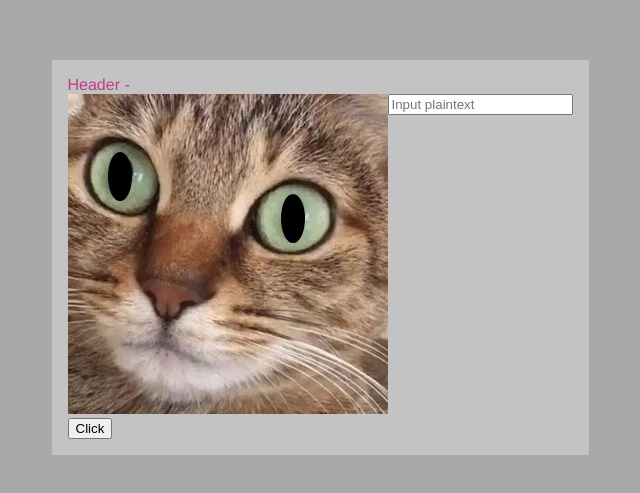
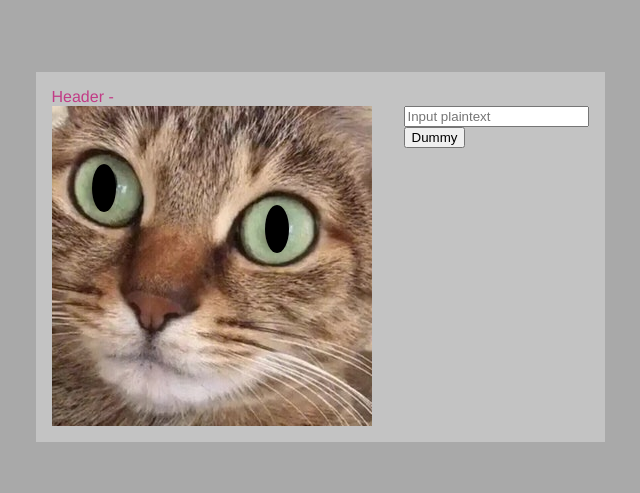
Before and after one commit to maurer2/cataract, a Vue app: page / in a window 1280 px wide. Shown: the part 143-636 px from the top of the page, without its empty margins (320-960 px from the left). Built offline with nearby package versions, Linux system fonts and the light colour scheme.

Commit message:
Moved debug button out of pupil container

```diff
--- a/src/App.vue
+++ b/src/App.vue
@@ -2,8 +2,8 @@
   <article class="layout">
     <header class="header">Header - {{ text }}</header>
     <main class="main" >
-        <PupilsComponent class="column" :text="text"></PupilsComponent>
-        <MainComponent class="column" :text="text" @update-text="updateTextPlain"></MainComponent>
+        <PupilsComponent class="column" :text="text" :dotDash="dotDash"></PupilsComponent>
+        <MainComponent class="column" :text="text" @update-text="updateTextPlain" @toggle-dot-dash="updateDotDash"></MainComponent>
     </main>
     <!-- <footer class="footer">Header</footer> -->
   </article>
@@ -21,14 +21,20 @@ import PupilsComponent from './components/PupilsComponent.vue';
   },
 })
 export default class App extends Vue {
-    textPlain: string | boolean = false;
+    textPlain: string = '';
+    dotDash: boolean = false;
 
     get text() {
-      return (this.textPlain === false) ? '': this.textPlain;
+      return this.textPlain;
     }
 
     updateTextPlain(value: string) {
       this.textPlain = value;
+    }
+
+    updateDotDash(value: boolean){
+      this.dotDash = value;
+      console.log('toggle', this.dotDash);
     }
 }
 </script>
@@ -66,9 +72,13 @@ export default class App extends Vue {
 
   .main {
     display: flex;
+    margin-left: -1rem;
+    margin-right: -1rem;
   }
 
   .column {
+    margin-left: 1rem;
+    margin-right: 1rem;
     flex-shrink: 1;
     flex-grow: 1;
     flex-basis: 0;
--- a/src/components/MainComponent.vue
+++ b/src/components/MainComponent.vue
@@ -7,9 +7,12 @@
           {{ textPlain }}
         </h1>
         -->
+        <input :value="textPlain" type="text" placeholder="Input plaintext" @input="updateText($event.target.value)" />
       </div>
     </div>
-    <input :value="textPlain" type="text" placeholder="Input plaintext" @input="updateText($event.target.value)" />
+    <button @click="toggleDotDash">
+      Dummy
+    </button>
   </div>
 </template>
 
@@ -23,18 +26,24 @@ import { Component, Prop, Vue } from 'vue-property-decorator';
   }
 })
 export default class Main extends Vue {
-    protected text!: [String, Boolean]; // https://github.com/kaorun343/vue-property-decorator/issues/81
+    private text!: string; // https://github.com/kaorun343/vue-property-decorator/issues/81
+    private isDot: boolean = true;
 
     constructor(){
         super();
     }
 
     get textPlain() {
-        return this.text;
+        return this.text ;
     }
 
     updateText(value: string) {
-      const textPlain = this.$emit('update-text', value);
+      this.$emit('update-text', value);
+    }
+
+    toggleDotDash() {
+      this.isDot = !this.isDot;
+      this.$emit('toggle-dot-dash', this.isDot);
     }
 }
 </script>
--- a/src/components/PupilsComponent.vue
+++ b/src/components/PupilsComponent.vue
@@ -2,24 +2,21 @@
   <div>
     <figure class="figure">
       <img src="../assets/pupils.jpg" class="image" alt="cat" />
-      <div class="pupil pupil-left" v-bind:class="{ 'pupil--is-dash': isDash }"></div>
-      <div class="pupil pupil-right" v-bind:class="{ 'pupil--is-dash': isDash }"></div>
+      <div class="pupil pupil-left" v-bind:class="{ 'pupil--is-dash': dotDash === false }"></div>
+      <div class="pupil pupil-right" v-bind:class="{ 'pupil--is-dash': dotDash === false }"></div>
     </figure>
-    <button @click="isDash = !isDash">
-      Click
-    </button>
   </div>
 </template>
 
 <script lang="ts">
 import { Component, Prop, Vue } from 'vue-property-decorator';
 
-@Component
+@Component<PupilsComponent>({
+  props: {
+    dotDash: Boolean,
+  }
+})
 export default class PupilsComponent extends Vue {
-    //@Prop()
-    //currentSignal: string= '';
-    private isDash: boolean = true;
-
     constructor(){
         super();
     }
@@ -30,6 +27,10 @@ export default class PupilsComponent extends Vue {
 .figure {
   position: relative;
   margin: 0;
+}
+
+.image {
+  display: block;
 }
 
 .pupil {
```
